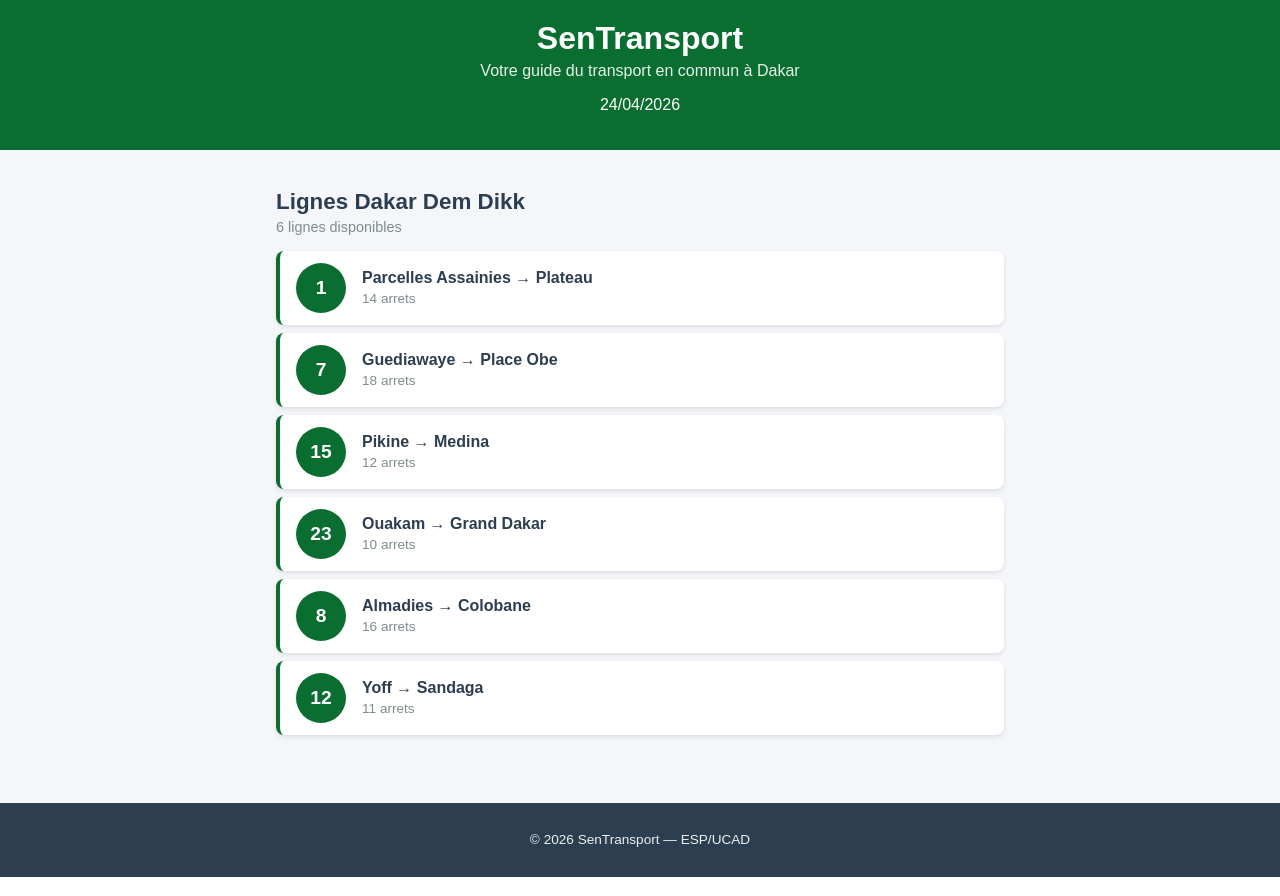
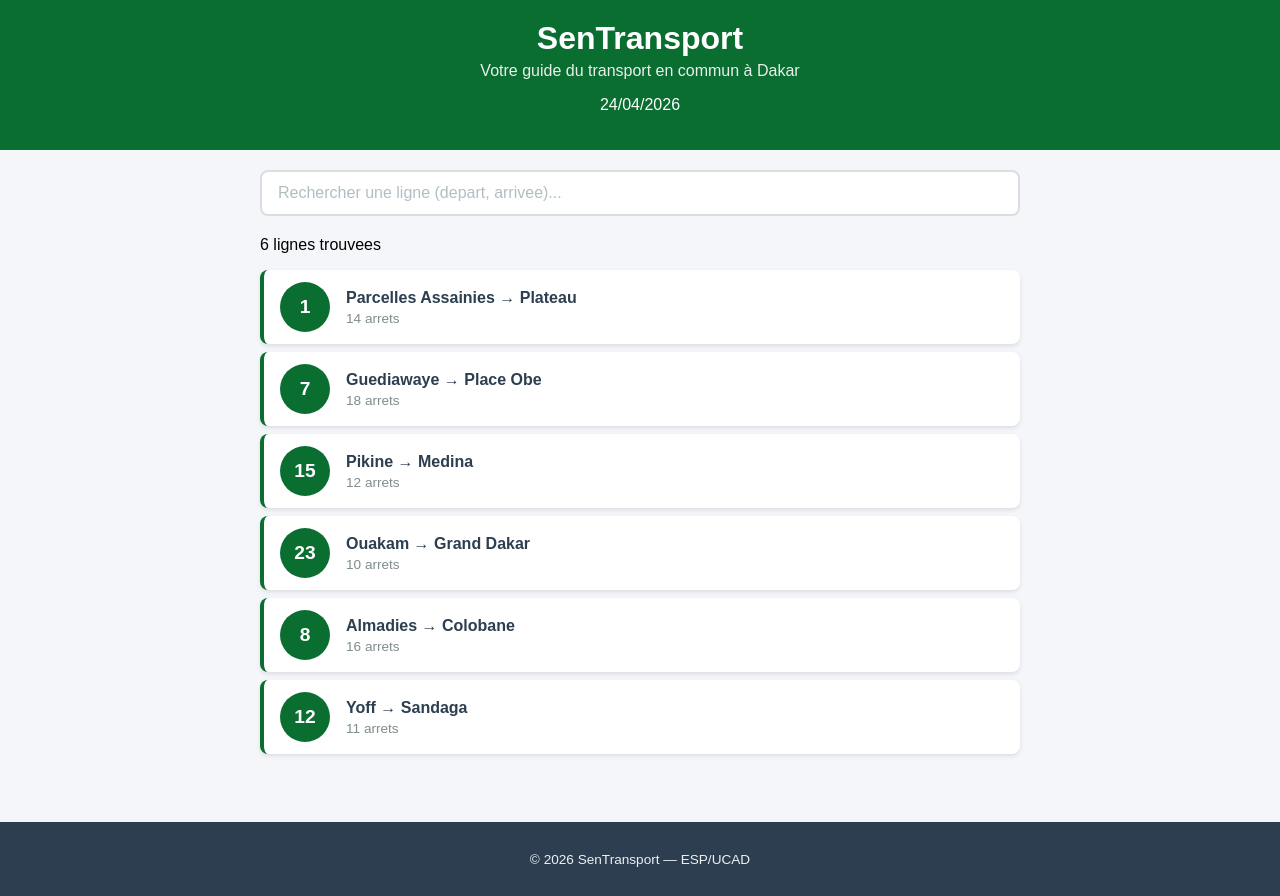
Before and after one commit to melodiee-allrsm/sentransport, a React (Create React App) app: page / in a window 1280 px wide. Built offline with nearby package versions, Linux system fonts and the light colour scheme.

Commit message:
Lab 3 : etat, recherche et selection de lignes

```diff
--- a/src/App.css
+++ b/src/App.css
@@ -18,3 +18,18 @@
     padding: 12px;
   }
 }
+
+@media (max-width: 600px) {
+  .contenu {
+    padding: 12px;
+  }
+  .ligne-bus {
+    padding: 10px 12px;
+  }
+  .ligne-numero {
+    width: 40px;
+    height: 40px;
+    font-size: 1rem;
+    margin-right: 12px;
+  }
+}
--- a/src/App.js
+++ b/src/App.js
@@ -1,34 +1,98 @@
-//On importe le fichier css le header
-//le footer et le composant ListeLignes
+//On importe les differents composants et le useState
+import { useState } from 'react';
 import './App.css';
 import Header from './Header';
+import Recherche from './Recherche';
+import LigneBus from './LigneBus';
+import DetailLigne from './DetailLigne';
 import Footer from './Footer';
-import ListeLignes from './ListeLignes';
 
-function App() { //definition de notre composant
+function App() { //definition du composant
 
   const lignes = [
     { id: 1, numero: "1", depart: "Parcelles Assainies",
-      arrivee: "Plateau",arrets: 14 },
+    arrivee: "Plateau", arrets: 14,
+    listeArrets: ["Parcelles U14", "Parcelles U10",
+    "Camberene", "Patte d'Oie", "Grand Dakar",
+    "Colobane", "Ponty", "Plateau"] },
+
     { id: 2, numero: "7", depart: "Guediawaye",
-    arrivee: "Place Obe", arrets: 18 },
+    arrivee: "Place Obe", arrets: 18,
+    listeArrets: ["Guediawaye", "Pikine", "Thiaroye",
+    "Keur Massar", "Grand Yoff", "Parcelles",
+    "Liberte 6", "Place Obe"] },
+
     { id: 3, numero: "15", depart: "Pikine",
-    arrivee: "Medina",arrets: 12 },
+    arrivee: "Medina", arrets: 12,
+    listeArrets: ["Pikine Centre", "Thiaroye Gare",
+    "Hann", "Colobane", "Fass", "Medina"] },
+
     { id: 4, numero: "23", depart: "Ouakam",
-    arrivee: "Grand Dakar", arrets: 10 },
+    arrivee: "Grand Dakar", arrets: 10,
+    listeArrets: ["Ouakam Village", "Mermoz", "Fann",
+    "Point E", "Liberte 5", "Grand Dakar"] },
+
     { id: 5, numero: "8", depart: "Almadies",
-    arrivee: "Colobane",arrets: 16 },
+    arrivee: "Colobane", arrets: 16,
+    listeArrets: ["Almadies", "Ngor", "Yoff",
+    "Ouest Foire", "Liberte 6", "Colobane"] },
+
     { id: 6, numero: "12", depart: "Yoff",
-    arrivee: "Sandaga",arrets: 11 },
-  ];
+    arrivee: "Sandaga", arrets: 11,
+    listeArrets: ["Yoff Village", "Aeroport LSS",
+    "Parcelles U17", "Grand Yoff", "HLM", "Sandaga"] },
+ ];
+
+  const [recherche, setRecherche] = useState("");
+  const [ligneSelectionnee, setLigneSelectionnee] = useState(null);
+
+
+  // Filtrer les lignes selon le texte tape
+  const lignesFiltrees = lignes.filter(l =>
+  l.depart.toLowerCase().includes(recherche.toLowerCase()) ||
+  l.arrivee.toLowerCase().includes(recherche.toLowerCase()) ||
+  l.numero.includes(recherche)
+  );
+
+
+  //Fonction pour selectionner ou deselectionner une ligne
+  function handleClickLigne(ligne) {
+    if (ligneSelectionnee && ligneSelectionnee.id === ligne.id) {
+      setLigneSelectionnee(null);
+    // re-clic = deselectioner
+    } else {
+      setLigneSelectionnee(ligne); // premier clic = selectionner
+    }
+  }
 
   return (
     <div className="App">
       <Header/>
-      <main className='contenu'>
-        <ListeLignes lignes={lignes}/>
+
+      <main className="contenu">
+
+        <Recherche valeur={recherche} onChange={setRecherche} />
+
+        <p className="resultat-recherche">
+          {lignesFiltrees.length} ligne
+          {lignesFiltrees.length > 1 ? 's' :''} trouvee
+          {lignesFiltrees.length > 1 ? 's' : ''}
+        </p>
+
+        {lignesFiltrees.map(ligne => (
+          <LigneBus
+            key={ligne.id}
+            numero={ligne.numero}
+            depart={ligne.depart}
+            arrivee={ligne.arrivee}
+            arrets={ligne.arrets}
+            estSelectionnee={ligneSelectionnee && ligneSelectionnee.id === ligne.id}
+            onClick={() => handleClickLigne(ligne)}
+          />
+        ))}
+        { ligneSelectionnee && <DetailLigne ligne={ligneSelectionnee} />}
       </main>
-      <Footer/>
+      <Footer />
     </div>
   );
 }
--- /dev/null
+++ b/src/DetailLigne.css
@@ -0,0 +1,67 @@
+.detail-ligne {
+    background-color: #ffffff;
+    border: 2px solid #0a6e31;
+    border-radius: 8px;
+    padding: 20px;
+    margin-top: 16px;
+    animation: slideDown 0.3s ease;
+}
+
+@keyframes slideDown {
+    from { opacity: 0; transform: translateY(-10px); }
+    to { opacity: 1; transform: translateY(0); }
+}
+
+.detail-titre {
+    color: #0a6e31;
+    margin: 0 0 8px 0;
+    font-size: 1.2rem;
+}
+
+.detail-info {
+    color: #7f8c8d;
+    margin: 0 0 16px 0;
+    font-size: 0.9rem;
+}
+
+.detail-arrets h4 {
+    color: #2c3e50;
+    margin: 0 0 8px 0;
+}
+
+.detail-liste {
+    list-style: none;
+    padding: 0;
+    margin: 0;
+}
+
+.detail-arret {
+    display: flex;
+    align-items: center;
+    padding: 8px 0;
+    border-bottom: 1px solid #f0f0f0;
+}
+
+.detail-arret:last-child {
+    border-bottom: none;
+}
+
+.arret-numero {
+    background-color: #0a6e31;
+    color: white;
+    width: 28px;
+    height: 28px;
+    border-radius: 50%;
+    display: flex;
+    align-items: center;
+    justify-content: center;
+    font-size: 0.8rem;
+    font-weight: bold;
+    margin-right: 12px;
+    flex-shrink: 0;
+}
+
+.arret-nom {
+    color: #2c3e50;
+    font-size: 0.95rem;
+}
--- /dev/null
+++ b/src/DetailLigne.js
@@ -0,0 +1,30 @@
+//importer le style
+import './DetailLigne.css';
+
+function DetailLigne({ ligne }) { //definition du composant
+    return (
+        <div className="detail-ligne">
+            <h3 className="detail-titre">
+                Ligne {ligne.numero} : {ligne.depart} &rarr;
+                {ligne.arrivee}
+            </h3>
+            <p className="detail-info">
+                {ligne.arrets} arrets sur ce trajet
+            </p>
+            <div className="detail-arrets">
+                <h4>Arrets principaux :</h4>
+                <ul className="detail-liste">
+                    {ligne.listeArrets.map((arret, index) => (
+                        <li key={index} className="detail-arret">
+                            <span className="arret-numero">{index + 1}</span>
+                            <span className="arret-nom">{arret}</span>
+                        </li>
+                    ))}
+                </ul>
+            </div>
+        </div>
+    );
+}
+
+//rentre le fichier importable par les autres fichiers
+export default DetailLigne;
--- a/src/LigneBus.css
+++ b/src/LigneBus.css
@@ -43,3 +43,11 @@
     color: #7f8c8d;
     margin-top: 4px;
 }
+
+.ligne-bus-active {
+    border-left: 4px solid #e67e22;
+    background-color: #fef9f3;
+}
+.ligne-bus-active .ligne-numero {
+    background-color: #e67e22;
+}
--- a/src/LigneBus.js
+++ b/src/LigneBus.js
@@ -1,10 +1,15 @@
-//on importe le fichier css
+//importer le fichier css
 import './LigneBus.css';
 
-//on destructure les props le parent passera ces 4 valeurs
-function LigneBus({ numero, depart, arrivee, arrets }) {
+function LigneBus({ numero, depart, arrivee, arrets,
+                    estSelectionnee, onClick }) {
+
 return (
-    <div className="ligne-bus">
+    <div
+    className={`ligne-bus ${estSelectionnee
+    ? 'ligne-bus-active' : ''}`}
+    onClick={onClick}
+    >
         <div className="ligne-numero">{numero}</div>
         <div className="ligne-info">
             <span className="ligne-trajet">
@@ -15,5 +20,6 @@
     </div>
 );
 }
-//on rend le fichier importable par les autres fichiers
+
+//rendre le composant importable dans les autres fichiers
 export default LigneBus;
--- a/src/ListeLignes.js
+++ b/src/ListeLignes.js
@@ -1,15 +1,14 @@
 //on importe le fichier css et celui contenant le composant LigneBus
 import LigneBus from './LigneBus';
 import './ListeLignes.css';
+import StatReseau from './StatReseau';
 
 //le composant recoit une prop lignes qui est un tableau d'objet
 function ListeLignes({ lignes }) {
 return (
     <div className="liste-lignes">
         <h2 className="liste-titre">Lignes Dakar Dem Dikk</h2>
-        <p className="liste-description">
-            {lignes.length} lignes disponibles
-        </p>
+        <StatReseau lignes={lignes}/>
         {lignes.map(ligne => (
             <LigneBus
                 key={ligne.id}
@@ -17,6 +16,7 @@
                 depart={ligne.depart}
                 arrivee={ligne.arrivee}
                 arrets={ligne.arrets}
+                couleur={ligne.couleur}
             />
         ))}
     </div>
--- /dev/null
+++ b/src/Recherche.css
@@ -0,0 +1,22 @@
+.recherche {
+    margin-bottom: 20px;
+}
+
+.recherche-input {
+    width: 100%;
+    padding: 12px 16px;
+    font-size: 1rem;
+    border: 2px solid #dcdde1;
+    border-radius: 8px;
+    outline: none;
+    box-sizing: border-box;
+    transition: border-color 0.2s;
+}
+
+.recherche-input:focus {
+    border-color: #0a6e31;
+}
+
+.recherche-input::placeholder {
+    color: #b2bec3;
+}
--- /dev/null
+++ b/src/Recherche.js
@@ -0,0 +1,19 @@
+//on importe le css
+import './Recherche.css';
+
+function Recherche({ valeur, onChange }) {
+return (
+    <div className="recherche">
+        <input
+        type="text"
+        className="recherche-input"
+        placeholder="Rechercher une ligne (depart, arrivee)..."
+        value={valeur}
+        onChange={e => onChange(e.target.value)}
+        />
+    </div>
+);
+}
+
+//rendre le composant importable par les autres fichiers
+export default Recherche;
--- /dev/null
+++ b/src/StatReseau.js
@@ -0,0 +1,32 @@
+import App from "./App";
+
+//le composant recoit une prop lignes qui est un tableau d'objet
+function StatReseau({ lignes }) {
+
+    const NbreArrets = lignes.reduce((total,ligne) => total + ligne.arrets , 0);
+
+    const ligneArretMax = lignes.reduce((max, ligne) => {
+        if (ligne.arrets > max.arrets) {
+            return ligne;
+        } else {
+            return max;
+        }
+    }, lignes[0])
+
+return (
+    <div className="liste-lignes">
+        <span className="liste-description">
+            {lignes.length} lignes disponibles<br/>
+        </span>
+        <span className="liste-description">
+            {NbreArrets} arrets disponibles<br/>
+        </span>
+        <span className="liste-description">
+            Ligne avec le plus d'arret : {ligneArretMax.numero}<br/>
+        </span>
+    </div>
+);
+}
+
+//rend le composant disponible pour les autres fichiers
+export default StatReseau;
```
